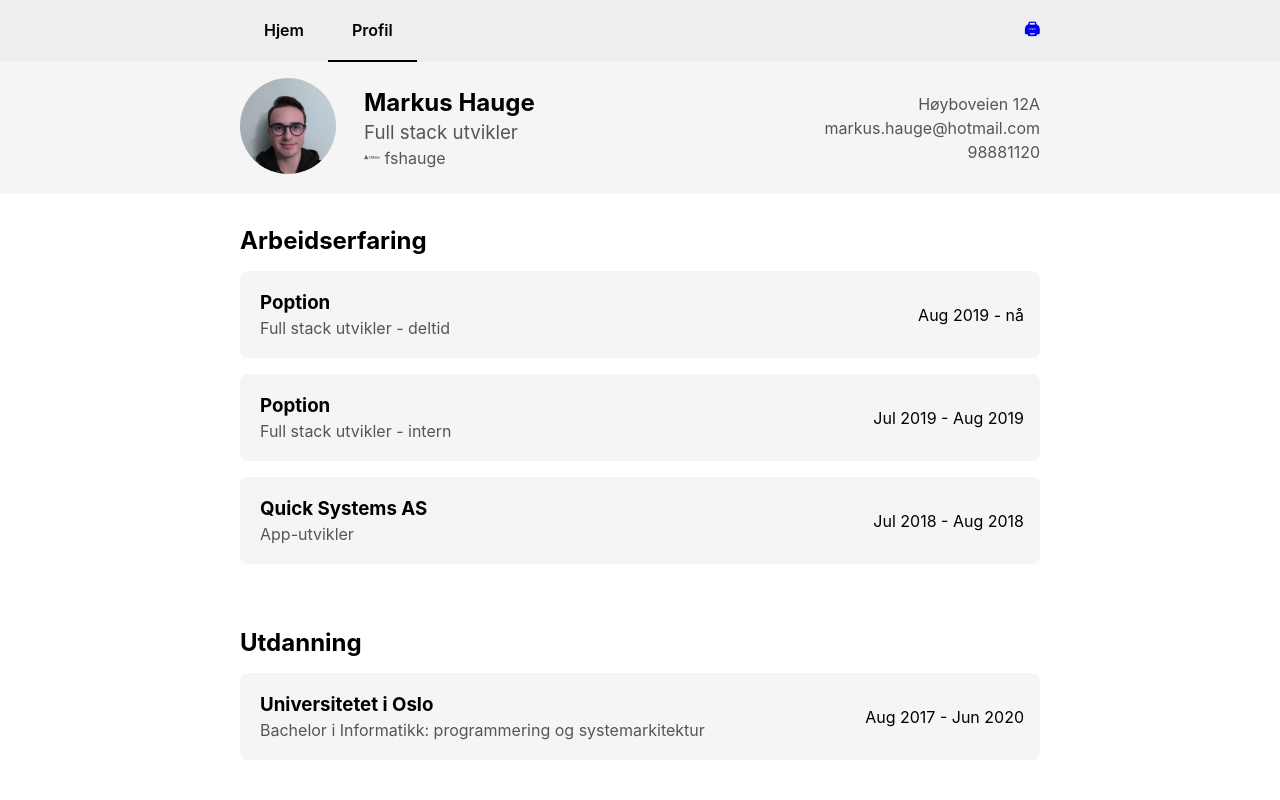
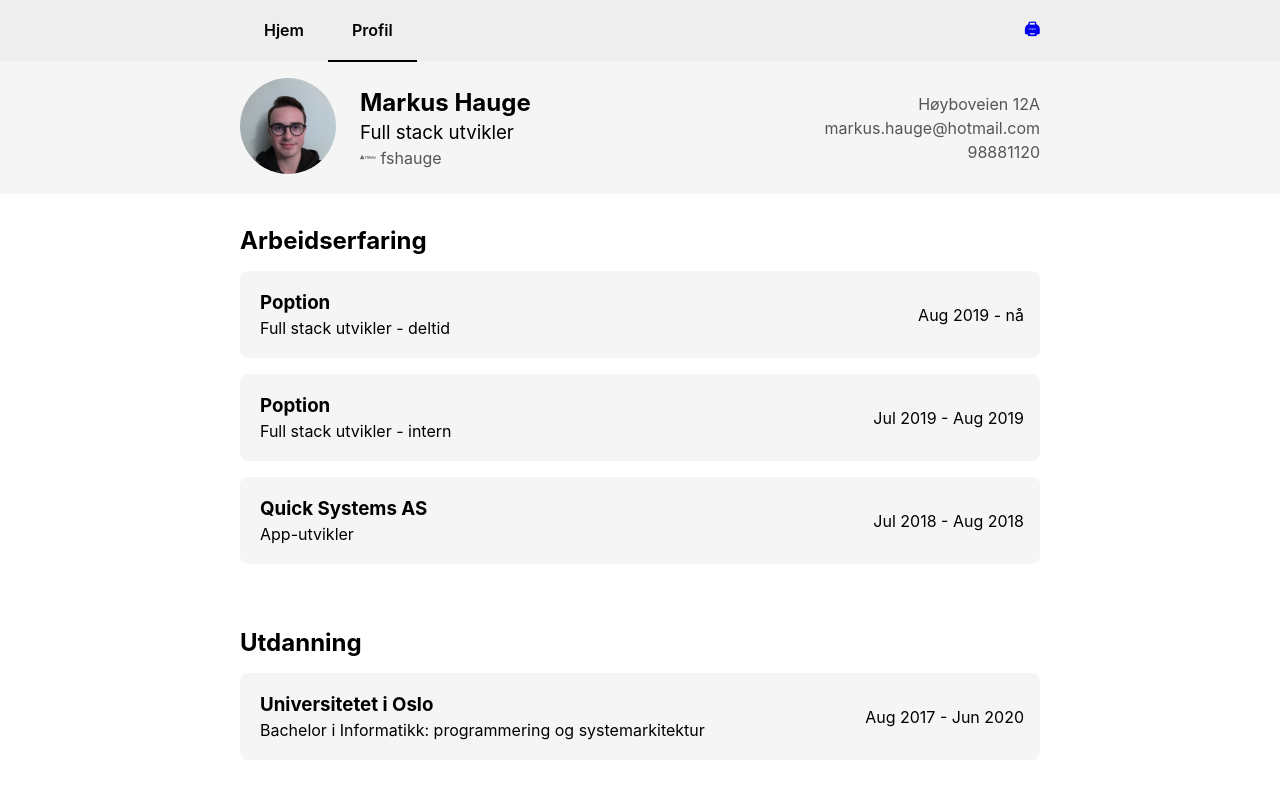
Before and after one commit to fshauge/homepage, a React (Create React App) app: page /profile in a window 1280 px wide. Shown: the top 800 px of the page. Built offline with nearby package versions, Linux system fonts and the light colour scheme.

Commit message:
Remove text-faded from several text fields

```diff
--- a/src/components/Education.tsx
+++ b/src/components/Education.tsx
@@ -16,9 +16,7 @@ const Education: FC<Props> = ({ school, studyProgram, duration }) => (
         <div className="row align-items-center">
           <div className="col">
             <h3 className="m-1">{school}</h3>
-            <h4 className="m-1 text-faded font-weight-normal">
-              {studyProgram}
-            </h4>
+            <h4 className="m-1 font-weight-normal">{studyProgram}</h4>
           </div>
         </div>
       </div>
--- a/src/components/Profile.tsx
+++ b/src/components/Profile.tsx
@@ -17,12 +17,10 @@ const Profile = () => (
                 <img className="avatar circle lg" src="assets/avatar.jpg" />
               </div>
               <div className="col">
-                <h1 className="m-1">Markus Hauge</h1>
-                <h3 className="m-1 text-faded font-weight-normal">
-                  Full stack utvikler
-                </h3>
+                <h1 className="my-1">Markus Hauge</h1>
+                <h3 className="my-1 font-weight-normal">Full stack utvikler</h3>
                 <a className="text-faded" href="https://github.com/fshauge">
-                  <h4 className="m-1 font-weight-normal">
+                  <h4 className="my-1 font-weight-normal">
                     <i className="devicon-github-plain" /> fshauge
                   </h4>
                 </a>
--- a/src/components/WorkExperience.tsx
+++ b/src/components/WorkExperience.tsx
@@ -22,7 +22,7 @@ const WorkExperience: FC<Props> = ({ image, company, position, duration }) => (
           )}
           <div className="col">
             <h3 className="m-1">{company}</h3>
-            <h4 className="m-1 text-faded font-weight-normal">{position}</h4>
+            <h4 className="m-1 font-weight-normal">{position}</h4>
           </div>
         </div>
       </div>
```
